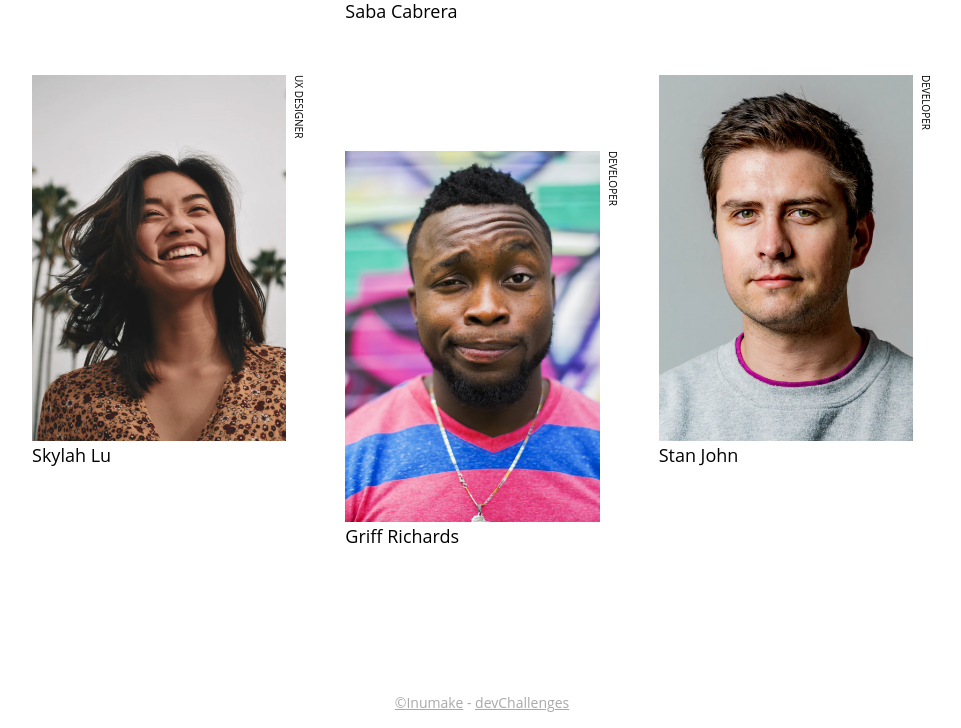
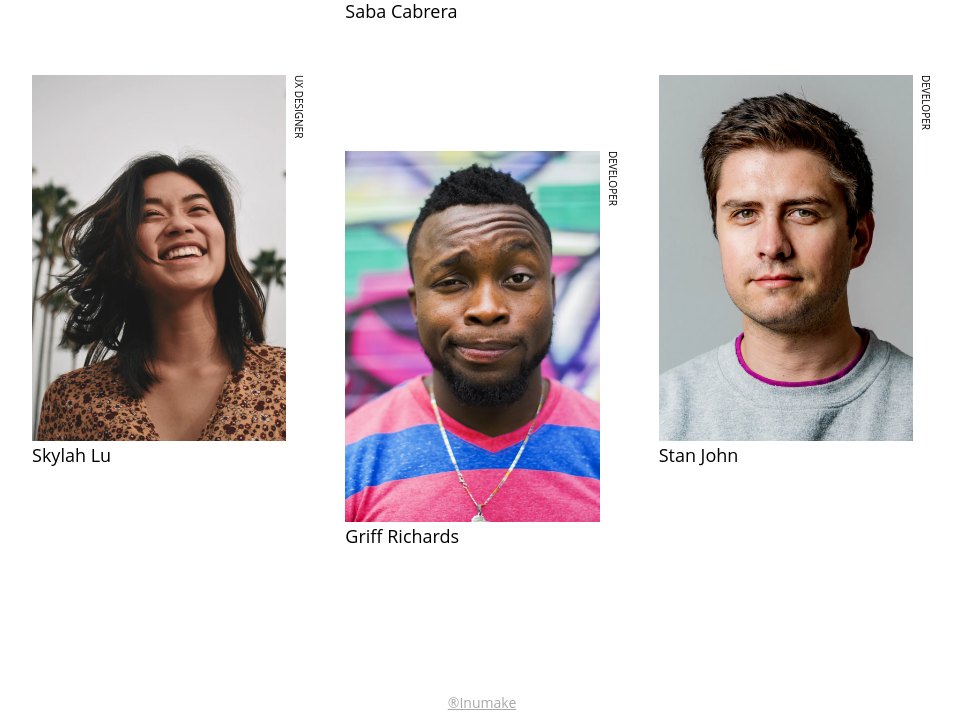
Before and after one commit to ngumie/team, a website: page index.html in a window 1280 px wide. Shown: the part 774-1502 px from the top of the page, without its empty margins (158-1119 px from the left). Drawn offline with Linux system fonts and the light colour scheme.

Commit message:
Update index.html

```diff
--- a/index.html
+++ b/index.html
@@ -71,7 +71,7 @@
         </div>
       </section>
       <footer>
-        <span><a href="https//github.com/duc-k" target="_blank">&copy;Inumake</a> - <a href="https://devChallenges.io" target="_blank">devChallenges</a></span>
+        <span><a href="https//github.com/duc-k" target="_blank">®Inumake</a></span>
       </footer>
     </main>
   </body>
```
